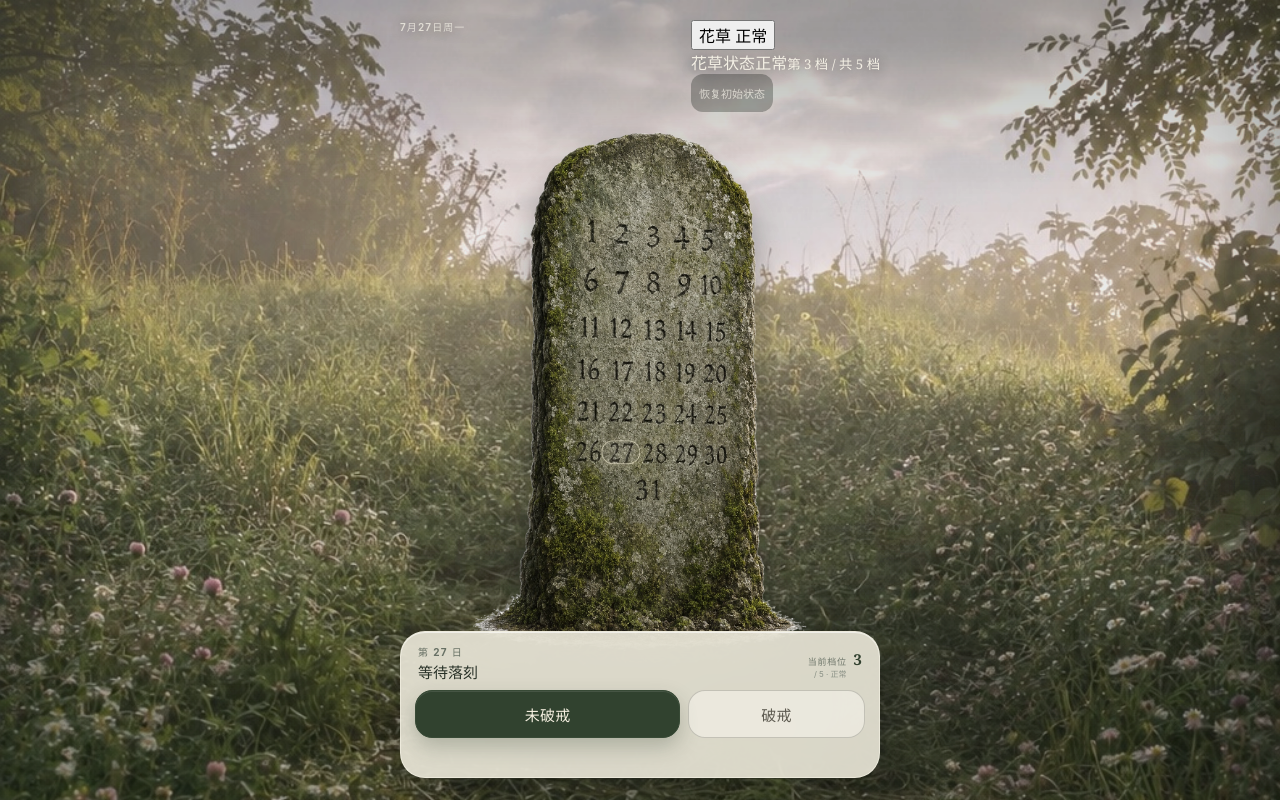
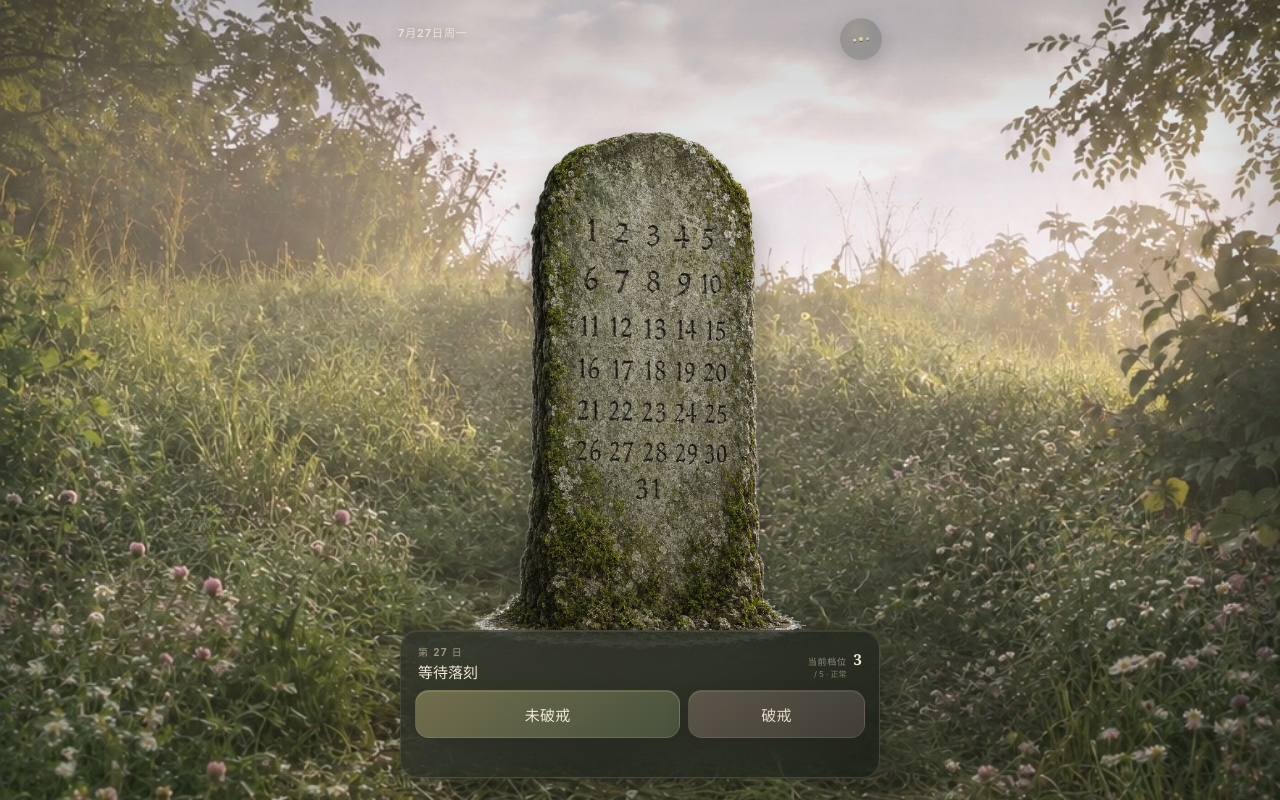
Before and after one commit to sechs6666code/chonglema3, a React (Vite) app: page / in a window 1280 px wide. Built offline with nearby package versions, Linux system fonts and the light colour scheme.

Commit message:
Unify stone check-in materials

```diff
--- a/src/prototype.css
+++ b/src/prototype.css
@@ -42,7 +42,7 @@
 .landscape-ground {
   width: 100%;
   height: 100%;
-  filter: brightness(1.11) saturate(1.02);
+  filter: brightness(1.17) saturate(1.03);
   object-fit: cover;
   object-position: 50% 50%;
   user-select: none;
@@ -80,10 +80,10 @@
 
 .landscape-wash {
   z-index: 2;
-  background: rgba(18, 22, 18, 0.09);
+  background: rgba(18, 22, 18, 0.055);
   box-shadow:
-    inset 0 112px 116px rgba(15, 19, 16, 0.22),
-    inset 0 -178px 110px rgba(15, 19, 16, 0.25);
+    inset 0 104px 112px rgba(15, 19, 16, 0.16),
+    inset 0 -168px 108px rgba(15, 19, 16, 0.2);
   pointer-events: none;
 }
 
@@ -93,29 +93,21 @@
   display: flex;
   align-items: flex-start;
   justify-content: space-between;
-  min-height: 88px;
+  min-height: 70px;
   width: 100%;
   max-width: 520px;
   margin: 0 auto;
-  padding: calc(env(safe-area-inset-top, 0px) + 20px) 20px 8px;
+  padding: calc(env(safe-area-inset-top, 0px) + 18px) 18px 6px;
   text-shadow: 0 1px 12px rgba(0, 0, 0, 0.45);
 }
 
-.monument-header h1,
 .monument-header p {
   margin: 0;
 }
 
-.monument-header h1 {
-  margin-top: 3px;
-  font-size: 25px;
-  font-weight: 650;
-  letter-spacing: 0.04em;
-  line-height: 1;
-}
-
 .eyebrow {
-  color: rgba(249, 246, 236, 0.72);
+  padding-top: 8px;
+  color: rgba(249, 242, 224, 0.78);
   font-family:
     ui-sans-serif,
     -apple-system,
@@ -123,67 +115,175 @@
     "PingFang SC",
     "Microsoft YaHei",
     sans-serif;
-  font-size: 10px;
+  font-size: 11px;
   font-weight: 600;
-  letter-spacing: 0.11em;
+  letter-spacing: 0.08em;
 }
 
-.header-actions {
+.secondary-controls {
+  position: relative;
+}
+
+.secondary-trigger {
+  display: grid;
+  width: 42px;
+  height: 42px;
+  place-items: center;
+  border: 0;
+  border-radius: 50%;
+  background:
+    radial-gradient(circle at 38% 32%, rgba(221, 204, 163, 0.18), transparent 48%),
+    rgba(25, 29, 23, 0.22);
+  box-shadow:
+    0 8px 20px rgba(12, 15, 11, 0.16),
+    inset 0 1px rgba(242, 226, 190, 0.12);
+  color: rgba(236, 221, 185, 0.82);
+  backdrop-filter: blur(12px) saturate(0.72);
+  -webkit-backdrop-filter: blur(12px) saturate(0.72);
+  transition:
+    background-color 180ms ease,
+    transform 140ms ease,
+    box-shadow 180ms ease;
+}
+
+.secondary-trigger:active {
+  transform: scale(0.94);
+}
+
+.secondary-trigger:focus-visible {
+  outline: none;
+  box-shadow:
+    0 8px 20px rgba(12, 15, 11, 0.2),
+    0 0 0 3px rgba(191, 157, 93, 0.3),
+    inset 0 1px rgba(242, 226, 190, 0.16);
+}
+
+.stone-menu-glyph {
   display: flex;
   align-items: center;
-  gap: 7px;
+  gap: 3px;
+  transform: rotate(-7deg);
 }
 
-.growth-pill {
+.stone-menu-glyph i {
+  display: block;
+  width: 3px;
+  height: 3px;
+  border-radius: 45%;
+  background: currentColor;
+  box-shadow: 0 1px rgba(28, 28, 23, 0.5);
+}
+
+.stone-menu-glyph i:nth-child(2) {
+  width: 4px;
+  height: 4px;
+  opacity: 0.9;
+}
+
+.stone-menu-glyph i:nth-child(3) {
+  opacity: 0.72;
+}
+
+.visually-hidden {
+  position: absolute;
+  width: 1px;
+  height: 1px;
+  padding: 0;
+  margin: -1px;
+  overflow: hidden;
+  clip: rect(0 0 0 0);
+  white-space: nowrap;
+  border: 0;
+}
+
+.secondary-panel {
+  position: absolute;
+  top: calc(100% + 7px);
+  right: 0;
   display: grid;
-  min-width: 66px;
-  padding: 7px 10px 8px;
-  border: 1px solid rgba(244, 239, 224, 0.24);
+  width: 178px;
+  gap: 10px;
+  padding: 13px;
+  border: 1px solid rgba(218, 198, 153, 0.16);
   border-radius: 14px;
-  background: rgba(19, 25, 19, 0.46);
-  box-shadow: 0 8px 22px rgba(12, 15, 12, 0.18);
-  backdrop-filter: blur(14px) saturate(0.85);
-  -webkit-backdrop-filter: blur(14px) saturate(0.85);
+  background:
+    linear-gradient(145deg, rgba(49, 50, 40, 0.78), rgba(22, 27, 21, 0.76));
+  box-shadow:
+    0 18px 36px rgba(11, 13, 10, 0.28),
+    inset 0 1px rgba(235, 218, 178, 0.1);
+  opacity: 0;
+  pointer-events: none;
+  transform: translateY(-5px) scale(0.97);
+  transform-origin: top right;
+  backdrop-filter: blur(22px) saturate(0.76);
+  -webkit-backdrop-filter: blur(22px) saturate(0.76);
+  transition:
+    opacity 170ms ease,
+    transform 220ms cubic-bezier(0.16, 1, 0.3, 1);
+}
+
+.secondary-panel.is-open {
+  opacity: 1;
+  pointer-events: auto;
+  transform: translateY(0) scale(1);
+}
+
+.growth-summary {
+  display: grid;
+  grid-template-columns: 1fr auto;
+  align-items: baseline;
   font-family:
     ui-sans-serif,
     -apple-system,
     BlinkMacSystemFont,
     "PingFang SC",
     sans-serif;
-  text-align: center;
+  text-shadow: none;
 }
 
-.growth-pill span {
-  color: rgba(249, 246, 236, 0.6);
-  font-size: 9px;
-  letter-spacing: 0.12em;
+.growth-summary span {
+  color: rgba(236, 225, 197, 0.62);
+  font-size: 10px;
+  letter-spacing: 0.08em;
 }
 
-.growth-pill strong {
-  margin-top: 2px;
-  color: #faf5e8;
-  font-size: 13px;
-  font-weight: 650;
+.growth-summary strong {
+  color: #efe1bd;
+  font-size: 15px;
+  font-weight: 620;
+}
+
+.growth-summary small {
+  grid-column: 1 / -1;
+  margin-top: 3px;
+  color: rgba(225, 213, 185, 0.46);
+  font-size: 9px;
 }
 
 .reset-button {
-  min-height: 38px;
-  padding: 0 8px;
-  border: 0;
-  border-radius: 12px;
-  background: rgba(19, 25, 19, 0.3);
-  color: rgba(249, 246, 236, 0.7);
+  min-height: 36px;
+  padding: 0 11px;
+  border: 1px solid rgba(208, 189, 147, 0.13);
+  border-radius: 10px;
+  background: rgba(99, 91, 72, 0.24);
+  color: rgba(240, 228, 199, 0.78);
   font-family:
     ui-sans-serif,
     -apple-system,
     BlinkMacSystemFont,
     "PingFang SC",
     sans-serif;
-  font-size: 11px;
+  font-size: 10px;
+  letter-spacing: 0.04em;
 }
 
 .reset-button:active {
-  background: rgba(19, 25, 19, 0.48);
+  background: rgba(124, 108, 76, 0.32);
+}
+
+.reset-button:focus-visible {
+  outline: none;
+  box-shadow: 0 0 0 3px rgba(191, 157, 93, 0.24);
 }
 
 .monument-scene {
@@ -263,19 +363,34 @@
   width: var(--hotspot-width);
   height: 4.5%;
   border: 0;
-  border-radius: 999px;
+  border-radius: 50%;
   background: transparent;
   transform: translate(-50%, -50%);
   transition:
-    background-color 160ms ease,
-    box-shadow 160ms ease;
+    background 240ms ease,
+    filter 240ms ease;
 }
 
 .date-hotspot.is-selected {
-  background: rgba(248, 242, 220, 0.07);
-  box-shadow:
-    inset 0 0 0 1px rgba(249, 242, 215, 0.54),
-    0 0 14px rgba(238, 224, 177, 0.2);
+  background: radial-gradient(
+    ellipse at center,
+    rgba(207, 174, 108, 0.36) 0%,
+    rgba(190, 150, 84, 0.18) 34%,
+    rgba(158, 121, 69, 0.06) 56%,
+    transparent 76%
+  );
+  filter: blur(0.35px) saturate(0.78);
+  mix-blend-mode: soft-light;
+}
+
+.date-hotspot:focus-visible {
+  outline: none;
+  background: radial-gradient(
+    ellipse at center,
+    rgba(224, 190, 121, 0.46) 0%,
+    rgba(190, 150, 84, 0.2) 40%,
+    transparent 76%
+  );
 }
 
 .date-hotspot:disabled {
@@ -288,16 +403,17 @@
   flex: 0 0 auto;
   width: min(calc(100% - 28px), 480px);
   margin: 0 auto calc(var(--mobile-safe-area-height) + 10px);
-  padding: 13px 14px 10px;
-  border: 1px solid rgba(255, 252, 240, 0.46);
-  border-radius: 25px;
-  background: rgba(241, 237, 223, 0.88);
+  padding: 14px 14px 10px;
+  border: 1px solid rgba(220, 204, 165, 0.15);
+  border-radius: 18px;
+  background:
+    linear-gradient(145deg, rgba(42, 46, 37, 0.7), rgba(19, 25, 19, 0.62));
   box-shadow:
-    0 22px 48px rgba(11, 14, 11, 0.3),
-    inset 0 1px rgba(255, 255, 255, 0.58);
-  color: #283127;
-  backdrop-filter: blur(22px) saturate(0.82);
-  -webkit-backdrop-filter: blur(22px) saturate(0.82);
+    0 22px 48px rgba(9, 12, 9, 0.25),
+    inset 0 1px rgba(241, 225, 188, 0.1);
+  color: #f0e8d4;
+  backdrop-filter: blur(26px) saturate(0.74) contrast(0.94);
+  -webkit-backdrop-filter: blur(26px) saturate(0.74) contrast(0.94);
   font-family:
     ui-sans-serif,
     -apple-system,
@@ -324,7 +440,7 @@
 }
 
 .panel-summary p {
-  color: #677064;
+  color: rgba(228, 215, 185, 0.6);
   font-size: 10px;
   font-weight: 650;
   letter-spacing: 0.14em;
@@ -332,6 +448,7 @@
 
 .panel-summary > div > strong {
   margin-top: 2px;
+  color: #f2ead8;
   font-size: 15px;
   font-weight: 700;
 }
@@ -345,7 +462,7 @@
 }
 
 .rolling-score span {
-  color: #70786c;
+  color: rgba(226, 213, 184, 0.57);
   font-size: 9px;
   font-weight: 650;
   letter-spacing: 0.08em;
@@ -353,14 +470,14 @@
 
 .rolling-score strong {
   grid-row: span 2;
-  color: #31402f;
+  color: #d7bd7d;
   font-family: Georgia, serif;
   font-size: 25px;
   font-weight: 500;
 }
 
 .rolling-score small {
-  color: #8a9186;
+  color: rgba(223, 211, 184, 0.48);
   font-size: 8px;
 }
 
@@ -372,7 +489,7 @@
 
 .checkin-button {
   min-height: 48px;
-  border-radius: 17px;
+  border-radius: 14px;
   font-family: inherit;
   font-size: 15px;
   font-weight: 720;
@@ -389,32 +506,50 @@
 }
 
 .checkin-button--success {
-  border: 1px solid #384a36;
-  background: #31422f;
+  border: 1px solid rgba(194, 174, 121, 0.2);
+  background:
+    linear-gradient(145deg, rgba(116, 112, 78, 0.98), rgba(72, 83, 62, 0.98));
   box-shadow:
-    0 9px 20px rgba(45, 59, 43, 0.25),
-    inset 0 1px rgba(255, 255, 255, 0.1);
-  color: #f7f1e2;
+    0 9px 20px rgba(29, 35, 26, 0.24),
+    inset 0 1px rgba(238, 222, 176, 0.16);
+  color: #f2ead7;
 }
 
 .checkin-button--success.is-current {
-  background: #53684e;
+  background:
+    linear-gradient(145deg, rgba(137, 128, 82, 0.99), rgba(79, 92, 65, 0.99));
   box-shadow:
-    0 0 0 2px rgba(241, 234, 211, 0.9),
-    0 0 0 4px rgba(65, 84, 61, 0.55);
+    0 9px 22px rgba(28, 35, 25, 0.28),
+    inset 0 0 0 1px rgba(229, 204, 139, 0.48),
+    inset 0 1px rgba(250, 235, 193, 0.22);
 }
 
 .checkin-button--relapse {
-  border: 1px solid rgba(69, 67, 58, 0.24);
-  background: rgba(255, 253, 246, 0.46);
-  color: #5d5a50;
+  border: 1px solid rgba(193, 174, 139, 0.14);
+  background:
+    linear-gradient(145deg, rgba(99, 91, 79, 0.88), rgba(67, 65, 57, 0.9));
+  box-shadow:
+    0 9px 20px rgba(26, 27, 23, 0.2),
+    inset 0 1px rgba(230, 214, 181, 0.1);
+  color: #e7deca;
 }
 
 .checkin-button--relapse.is-current {
-  border-color: rgba(78, 52, 46, 0.42);
-  background: #7c5f54;
-  box-shadow: 0 0 0 2px rgba(241, 234, 211, 0.88);
-  color: #fff7ec;
+  border-color: rgba(204, 181, 139, 0.22);
+  background:
+    linear-gradient(145deg, rgba(117, 101, 82, 0.96), rgba(77, 70, 61, 0.98));
+  box-shadow:
+    0 9px 22px rgba(26, 27, 22, 0.24),
+    inset 0 0 0 1px rgba(212, 189, 146, 0.38),
+    inset 0 1px rgba(239, 222, 188, 0.14);
+  color: #f0e6d1;
+}
+
+.checkin-button:focus-visible {
+  outline: none;
+  box-shadow:
+    0 9px 22px rgba(24, 28, 22, 0.25),
+    0 0 0 3px rgba(196, 159, 91, 0.28);
 }
 
 .checkin-button:disabled {
@@ -428,7 +563,7 @@
   padding: 0 10px;
   border: 0;
   background: transparent;
-  color: #7c8179;
+  color: rgba(225, 214, 190, 0.54);
   font-family: inherit;
   font-size: 10px;
 }
```
